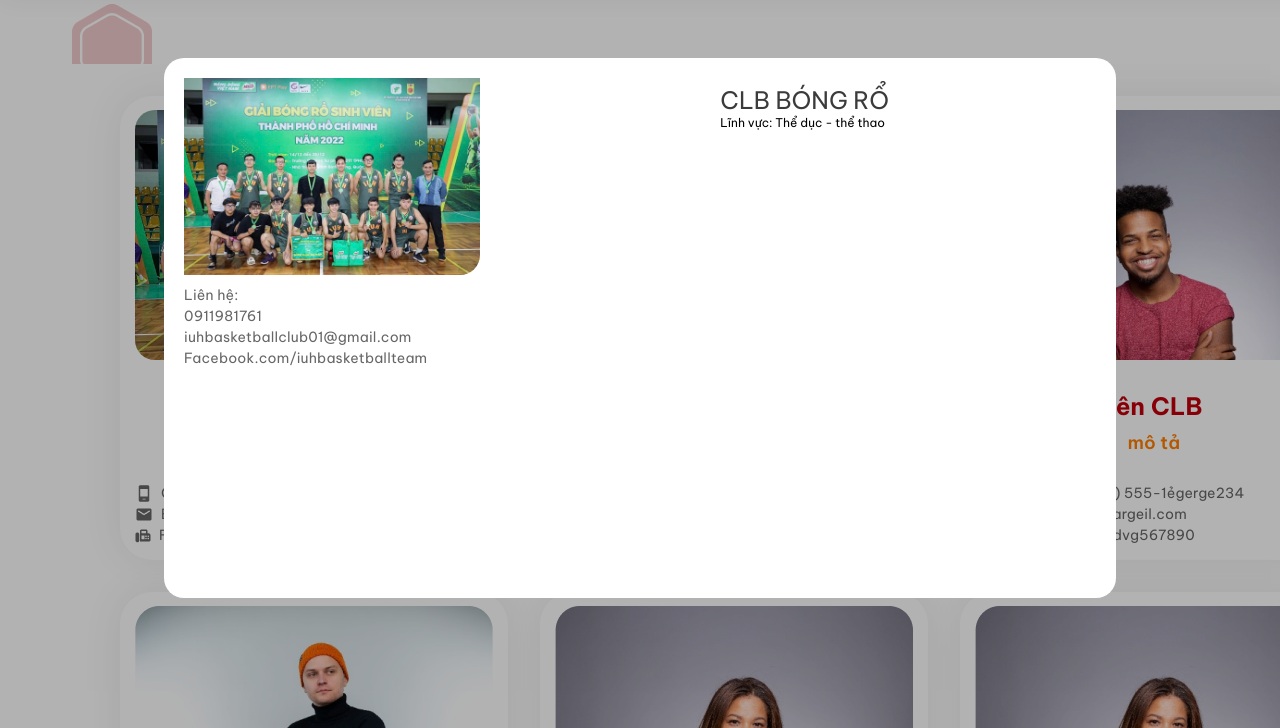
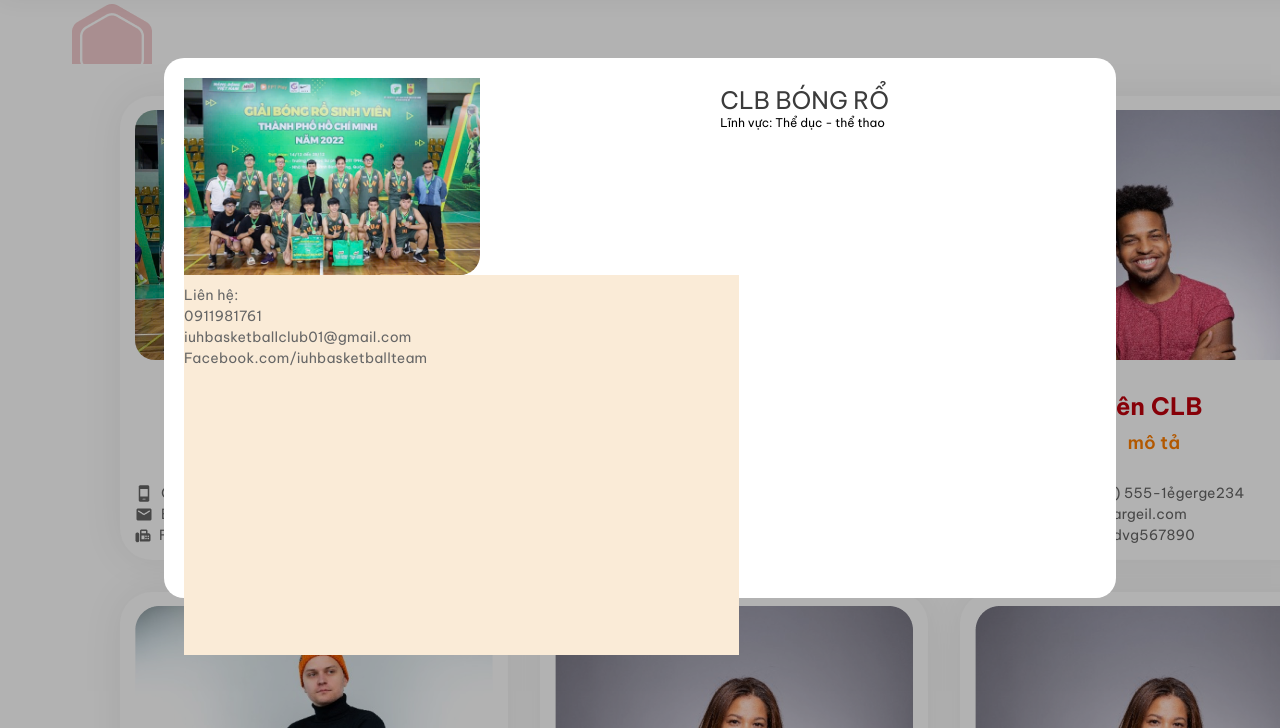
Before and after one commit to LVThanh6/project-webee, a plain HTML site: page public/pages/clubs/art_club.html in a window 1280 px wide. Both pictures are taken after a click on the element 314 px from the left and 984 px from the top of the page. Shown: the part 656-1384 px from the top of the page. Drawn offline with Linux system fonts and the light colour scheme; a web font is replaced by a local one.

Commit message:
Update club.css

```diff
--- a/public/pages/clubs/club.css
+++ b/public/pages/clubs/club.css
@@ -8,7 +8,13 @@
     background: linear-gradient(#ccc 0 0) padding-box, linear-gradient(to right, #C2000C, #FF7F00) border-box;
     border-radius: 15px;
 }
-
+.club_details__contet__chitiet2{
+    width: calc(100% - 357px);
+    height: calc(100% - 120px);
+    background-color: antiquewhite;
+    right: 20px;
+    bottom: 20px;
+}
 .square {
     width: 0;
     height: 0;
```
